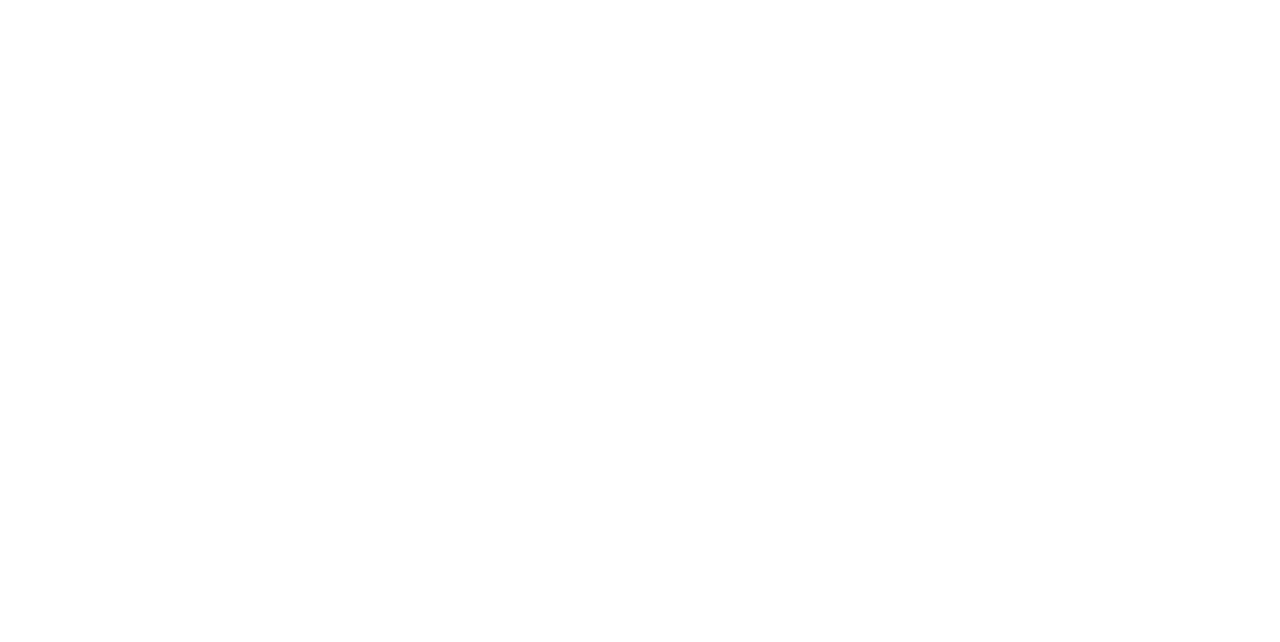
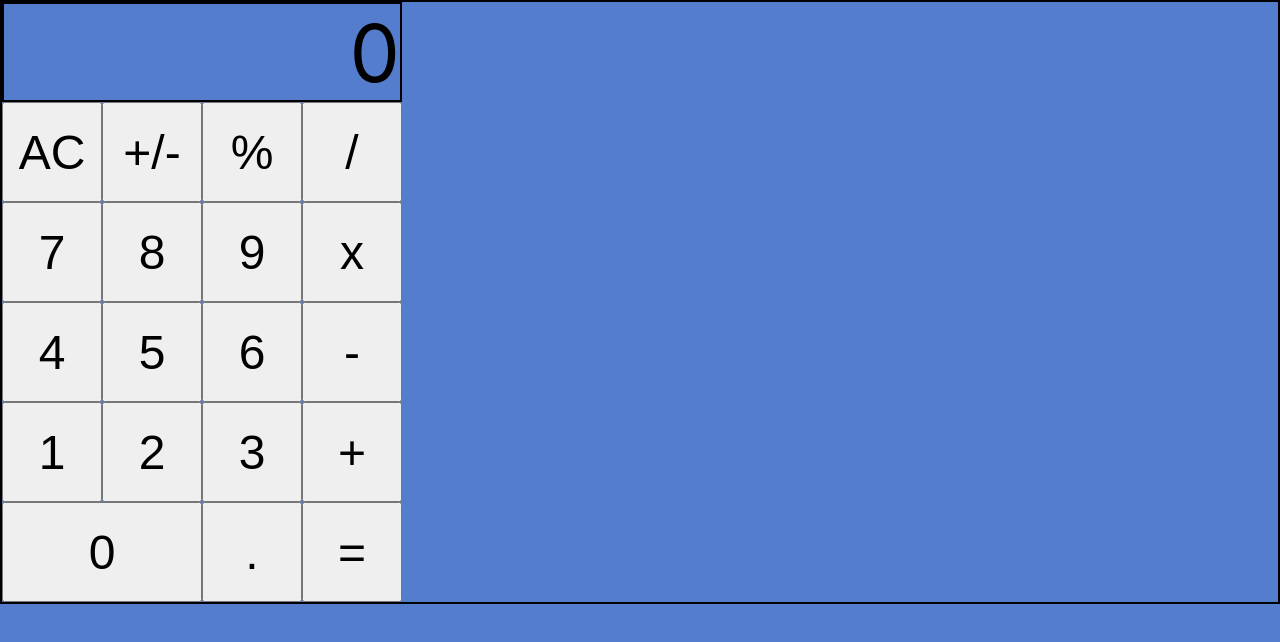
Before and after one commit to Dumin1120/FSW-React-Calculator, a React (Create React App) app: page / in a window 1280 px wide. Shown: the top 642 px of the page. Built offline with nearby package versions, Linux system fonts and the light colour scheme.

Commit message:
Add basic styling and half logic for numbers, 4 operators and equal sign

```diff
--- a/src/components/Calculator.js
+++ b/src/components/Calculator.js
@@ -1,10 +1,208 @@
+/*
+    STAGE CODES:
+    1 fresh start/reset  [press number]
+    2 first digit of first number has registered, currentNum is set  [press operator]
+    3 an operator has registered, waiting for new number input  [press number]
+    4 first digit of second number has registered, storedNum is set, currentNum new value is set  [=]
+    5 equal sign (=) has registed, a result is shown on screen  [press number]
+    6 equal sign (=) has registed, first digit of new number has shown on screen  [press operator]
+    7 a new operator has registered, number on screen has registered as new number currentNum, waiting for new number input
+*/
+
 import React, { Component } from 'react'
 import CalculatorUI from "./CalculatorUI"
 
 export default class Calculator extends Component {
+    constructor() {
+        super()
+        this.state = {
+            userKey: null,
+            currentNum: "",
+            storedNum: null,
+            currentOpr: null,
+            storedOpr: null,
+            display: "0",
+            stage: 1
+        }
+    }
+    pressKeyAllClear = () => {
+        this.setState({
+            userKey: null,
+            currentNum: "",
+            storedNum: null,
+            currentOpr: null,
+            storedOpr: null,
+            display: "0",
+            stage: 1
+        })
+    }
+    pressKeyNumber = () => {
+        //STAGE CODES:
+        //1 fresh start/reset  [press number]
+        //2 first digit of first number has registered, currentNum is set (or "half-set")  [press operator]
+        //3 an operator has registered, waiting for new number input  [press number]
+        //4 first digit of second number has registered, storedNum is set, currentNum new value is set  [=]
+        //5 equal sign (=) has registed, a result is shown on screen  [press number]
+        //6 equal sign (=) has registed, first digit of new number has shown on screen  [press operator]
+        //7 a new operator has registered, number on screen has registered as new number currentNum, waiting for new number input
+        const setNum = (numString, newKey) => numString === "0" ? newKey : numString + newKey
+        let { userKey, currentNum, display, stage } = this.state
+        switch (stage) {
+            case 1:
+            case 2:
+                currentNum = setNum(currentNum, userKey)
+                this.setState({ currentNum, display: currentNum, stage: 2 })
+                return
+            case 3:
+                this.setState({ currentNum: userKey, storedNum: currentNum, display: userKey, stage: 4 })
+                return
+            case 4:
+                currentNum = setNum(currentNum, userKey)
+                this.setState({ currentNum, display: currentNum })
+                return
+            case 5:
+                this.setState({ display: userKey, stage: 6 })
+                return
+            case 6:
+                display = setNum(display, userKey)
+                this.setState({ display })
+                return
+            case 7:
+                this.setState({ currentNum: userKey, storedNum: display, display: userKey, stage: 4 })
+                return
+            default:
+                return
+        }
+    }
+    pressKeyOperator = () => {
+        const proceedCalculation = (oldOpr, newOpr) => {
+            const operators = "*/"
+            const oldOprPrec = operators.includes(oldOpr) ? 2 : 1
+            const newOprPrec = operators.includes(newOpr) ? 2 : 1
+            if (oldOprPrec >= newOprPrec) {
+                return true
+            }
+            return false
+        }
+        const { userKey, currentOpr, display, stage } = this.state
+        switch (stage) {
+            case 1:
+                this.setState({ currentNum: display, currentOpr: userKey, stage: 3 })
+                return
+            case 2:
+            case 3:
+                this.setState({ currentOpr: userKey, stage: 3 })
+                return
+            case 4:
+                if(proceedCalculation(currentOpr, userKey)){
+                    this.pressKeyEqual()
+                    return
+                }
+                this.setState({ storedOpr: currentOpr, currentOpr: userKey, stage: 8 })
+                return
+            case 5:
+                this.setState({ currentNum: display, currentOpr: userKey, stage: 3 })
+                return
+            case 6:
+            case 7:
+                this.setState({ currentOpr: userKey, stage: 7 })
+                return
+            default:
+                return
+        }
+    }
+    pressKeyEqual = () => {
+        const getOperationResult = (firstNum, secondNum, operator) => {
+            if(firstNum === "ERROR" || secondNum === "ERROR"){
+                return "ERROR"
+            }
+            switch (operator) {
+                case "+": return Number(firstNum) + Number(secondNum)
+                case "-": return Number(firstNum) - Number(secondNum)
+                case "*": return Number(firstNum) * Number(secondNum)
+                case "/": return secondNum === "0" ? "ERROR" : Number(firstNum) / Number(secondNum)
+                default : return
+            }
+        }
+        const { userKey, currentNum, storedNum, currentOpr, display, stage } = this.state
+        let result = null
+        switch (stage) {
+            case 1:
+                return
+            case 2:
+                this.setState({ currentNum: "", display: currentNum, stage: 1 })
+                return
+            case 3:
+            case 4:
+                if(userKey !== "="){
+                    result = getOperationResult(storedNum, currentNum, currentOpr)
+                    this.setState({ currentNum: result, currentOpr: userKey, display: result, stage: 3 })
+                    return
+                }
+                // eslint-disable-next-line
+            case 5:
+            case 6:
+            case 7:
+                const currentOprOperation = () => {
+                    if (display === "ERROR") {
+                        return "ERROR"
+                    }
+                    const firstNum = stage === 3 ? currentNum : stage === 4 ? storedNum : display
+                    return getOperationResult(firstNum, currentNum, currentOpr)
+                }
+                const setStateFromResult = (result) => {
+                    this.setState({
+                        currentNum: stage === 7 ? display : currentNum,
+                        display: result,
+                        stage: 5
+                    })
+                }
+                setStateFromResult(currentOprOperation())
+                return
+            default:
+                return
+        }
+    }
+    pressKeyInverse = () => {
+        console.log("working on inverse")
+    }
+    pressKeyDecimal = () => {
+        console.log("working on decimal")
+    }
+    pressKeyPercent = () => {
+        console.log("working on percent")
+    }
+    getUserKey = (e) => {
+        this.setState({ userKey: e.target.value })
+    }
+    formSubmit = (e) => {
+        e.preventDefault()
+        this.sendUserKey()
+    }
+    sendUserKey = () => {
+        const { userKey } = this.state
+        const others = "ci=.%"
+        if (others.includes(userKey)) {
+            switch (userKey) {
+                case "c": return this.pressKeyAllClear()
+                case "=": return this.pressKeyEqual()
+                case "i": return this.pressKeyInverse()
+                case ".": return this.pressKeyDecimal()
+                case "%": return this.pressKeyPercent()
+                default: return
+            }
+        }
+        const operators = "+-*/"
+        operators.includes(userKey) ? this.pressKeyOperator() : this.pressKeyNumber()
+    }
     render() {
         return (
-            <CalculatorUI />
+            <CalculatorUI
+                getUserKey={this.getUserKey}
+                formSubmit={this.formSubmit}
+                display={this.state.display}
+                stage={this.state.stage}
+            />
         )
     }
 }
--- a/src/components/CalculatorUI.css
+++ b/src/components/CalculatorUI.css
@@ -0,0 +1,44 @@
+body {
+    background-color: rgb(85,125,205);
+}
+.calc {
+    display: grid;
+    grid-template: repeat(6, 100px) / repeat(4, 100px);
+    grid-template-areas: "sc sc sc sc"
+                         "ac oi op od"
+                         "n7 n8 n9 om"
+                         "n4 n5 n6 os"
+                         "n1 n2 n3 oa"
+                         "n0 n0 dc oe";
+    border: 2px solid black;
+}
+#calc-scr {
+    display: flex;
+    justify-content: flex-end;
+    align-items: center;
+    font-size: 5em;
+    border: 2px solid black;
+}
+.calc-btn {
+    font-size: 3em;
+}
+#calc-scr { grid-area: sc }
+#calc-clr { grid-area: ac }
+#calc-inv { grid-area: oi }
+#calc-prc { grid-area: op }
+#calc-div { grid-area: od }
+#calc-mul { grid-area: om }
+#calc-sub { grid-area: os }
+#calc-add { grid-area: oa }
+#calc-equ { grid-area: oe }
+#calc-dec { grid-area: dc }
+#calc-n1  { grid-area: n1 }
+#calc-n2  { grid-area: n2 }
+#calc-n3  { grid-area: n3 }
+#calc-n4  { grid-area: n4 }
+#calc-n5  { grid-area: n5 }
+#calc-n6  { grid-area: n6 }
+#calc-n7  { grid-area: n7 }
+#calc-n8  { grid-area: n8 }
+#calc-n9  { grid-area: n9 }
+#calc-n0  { grid-area: n0 }
--- a/src/components/CalculatorUI.js
+++ b/src/components/CalculatorUI.js
@@ -1,10 +1,19 @@
 import React from 'react'
 import "./CalculatorUI.css"
 
-export default function CalculatorUI() {
+export default function CalculatorUI({ getUserKey, formSubmit, display, stage }) {
+    const setupButtons = () => {
+        const btnValues = "ci%/*-+=.1234567890"
+        const btnIDs = ["clr", "inv", "prc", "div", "mul", "sub", "add", "equ", "dec", "n1", "n2", "n3", "n4", "n5", "n6", "n7", "n8", "n9", "n0"]
+        const btnText = [`${stage === 1 && display === "0" ? "AC" : "C"}`, "+/-", "%", "/", "x", "-", "+", "=", ".", "1", "2", "3", "4", "5", "6", "7", "8", "9", "0"]
+        return btnIDs.map((id, i) => <button onClick={getUserKey} value={btnValues.charAt(i)} className="calc-btn" id={`calc-${id}`} key={i}>{btnText[i]}</button>)
+    }
     return (
         <div>
-
+            <form className="calc" onSubmit={formSubmit}>
+            <div id="calc-scr">{display}</div>
+            {setupButtons()}
+            </form>
         </div>
     )
 }
```
